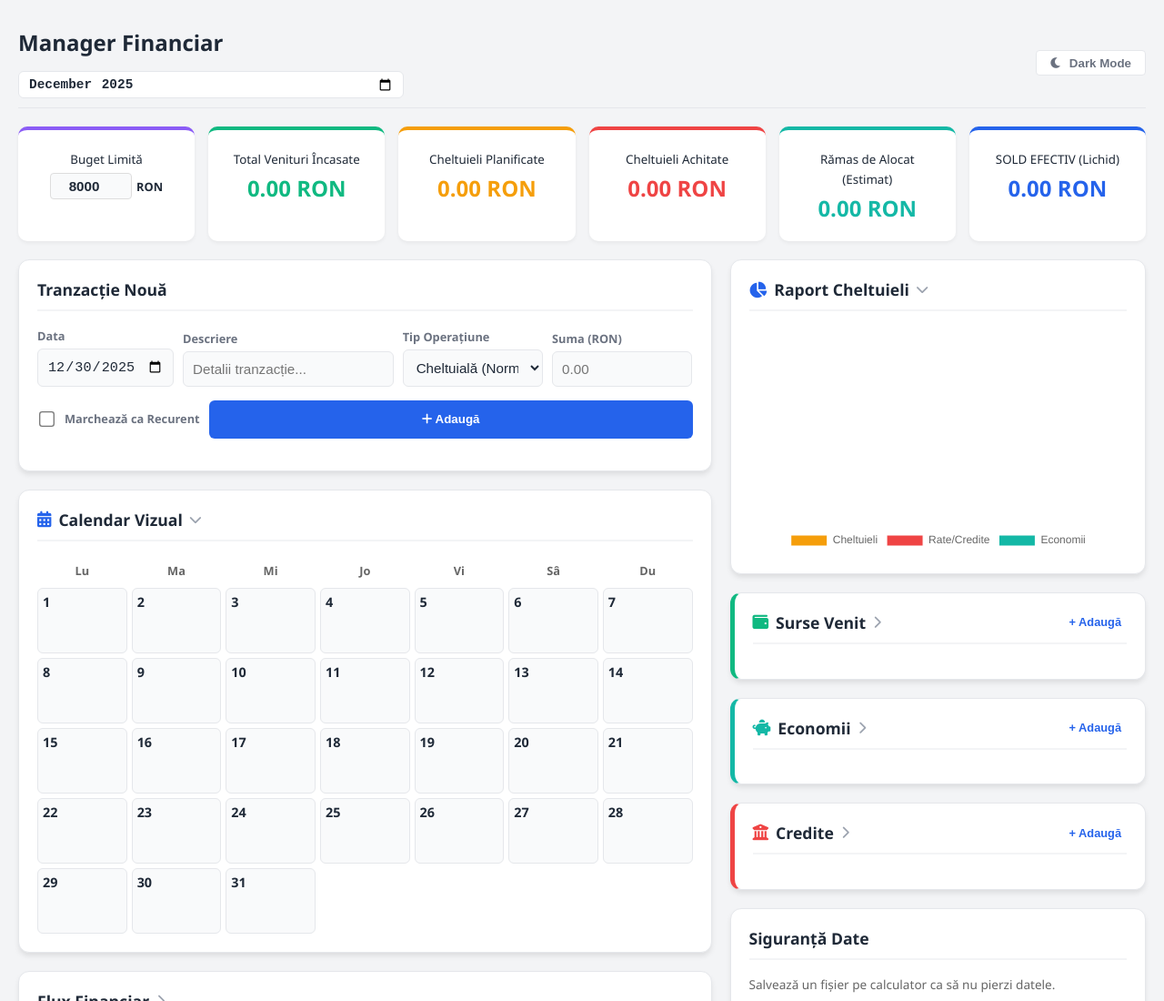
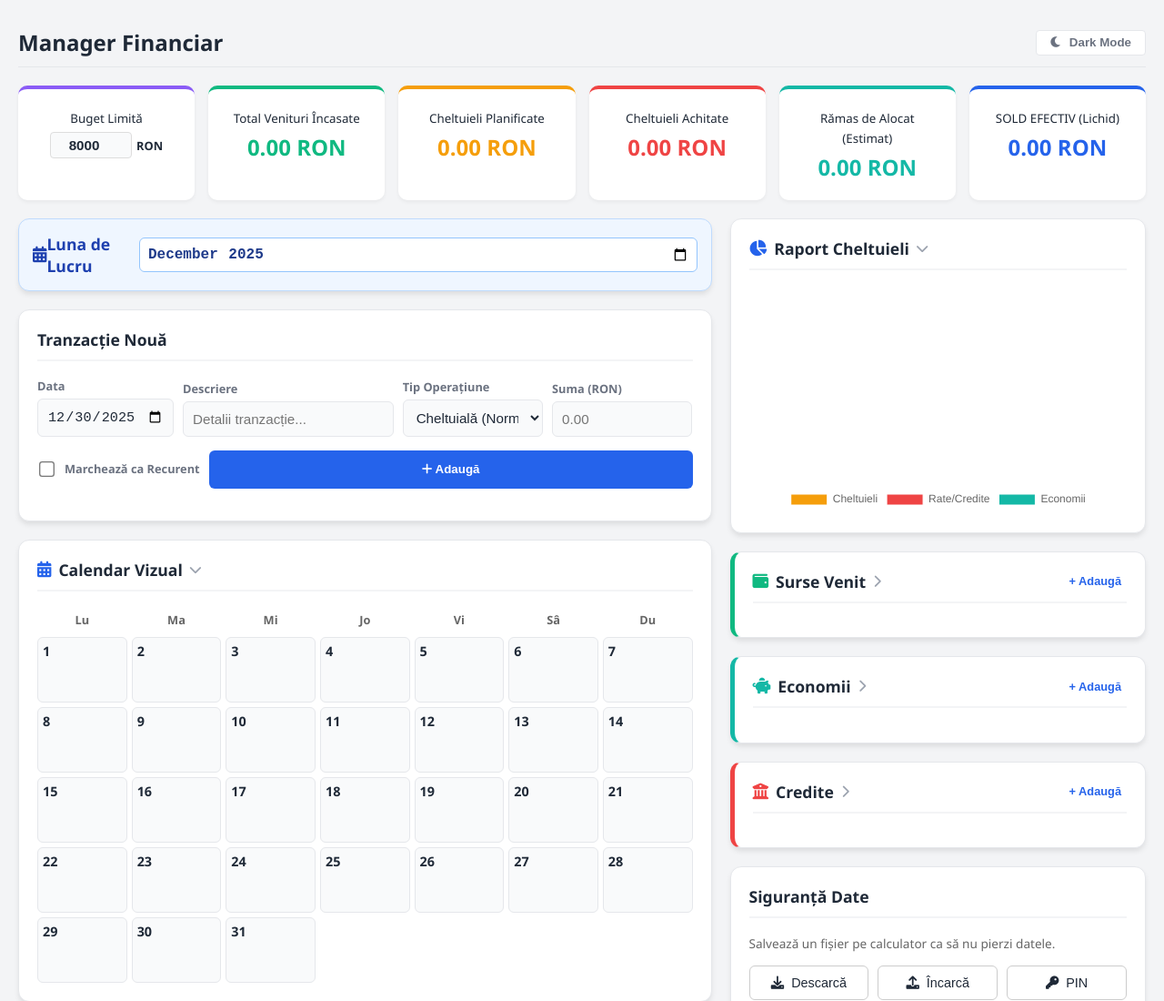
Before and after one commit to cristiP2/buget-app, a plain HTML site: page index.html in a window 1280 px wide. Shown: the top 1100 px of the page at 91% size. Drawn offline with nearby package versions, Linux system fonts and the light colour scheme.

Commit message:
Mutat selector luna deasupra tranzactie noua

```diff
--- a/index.html
+++ b/index.html
@@ -221,7 +221,6 @@
     <div style="display:flex; justify-content:space-between; align-items:center; max-width:1600px; margin:0 auto 20px auto; position:sticky; top:0; z-index:100; background:var(--bg); padding:10px 0; border-bottom:1px solid var(--border);">
         <div style="display:flex; align-items:center; gap:15px; flex-wrap:wrap;">
             <h2 style="margin:0;">Manager Financiar</h2>
-            <input type="month" id="month-filter" onchange="applyMonthFilter()" style="font-size: 0.9rem; padding: 5px 10px; border: 1px solid var(--border); border-radius: 6px; background:var(--card-bg); color:var(--text); cursor:pointer; font-weight:bold;">
         </div>
         <button onclick="toggleTheme()" class="btn-icon" style="width:auto; padding:0 15px; gap:8px; font-weight:600;">
             <i class="fas fa-moon"></i> <span id="theme-text">Dark Mode</span>
@@ -261,6 +260,12 @@
     <div class="dashboard-grid">
 
         <div class="left-col">
+            <!-- SELECTOR LUNA (Mutat aici, vizibil) -->
+            <div class="card" style="background: #eff6ff; border: 1px solid #bfdbfe; display:flex; justify-content:space-between; align-items:center; padding:15px;">
+                <h3 style="margin:0; border:none; padding:0; color:#1e40af; font-size:1.1rem;"><i class="fas fa-calendar-alt"></i> Luna de Lucru</h3>
+                <input type="month" id="month-filter" onchange="applyMonthFilter()" style="font-size: 1rem; padding: 8px; border: 1px solid #93c5fd; border-radius: 6px; background:white; color:#1e3a8a; cursor:pointer; font-weight:bold;">
+            </div>
+
             <div class="card">
                 <h3 id="form-title">Tranzacție Nouă</h3>
                 <form id="transaction-form">
--- a/sw.js
+++ b/sw.js
@@ -1,4 +1,4 @@
-const CACHE_NAME = 'budget-app-v7';
+const CACHE_NAME = 'budget-app-v8';
 const ASSETS = [
     './',
     './index.html',
```
